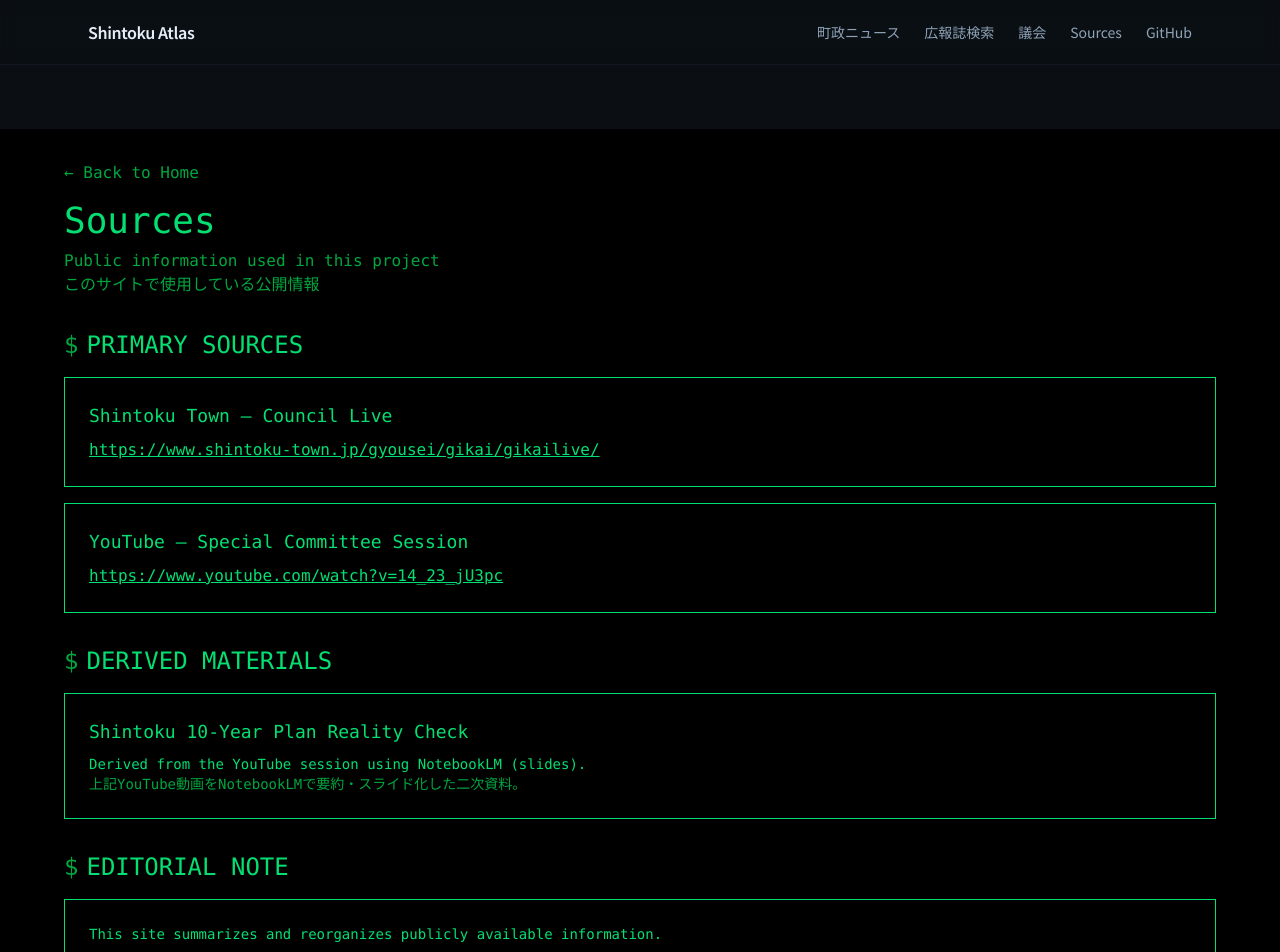
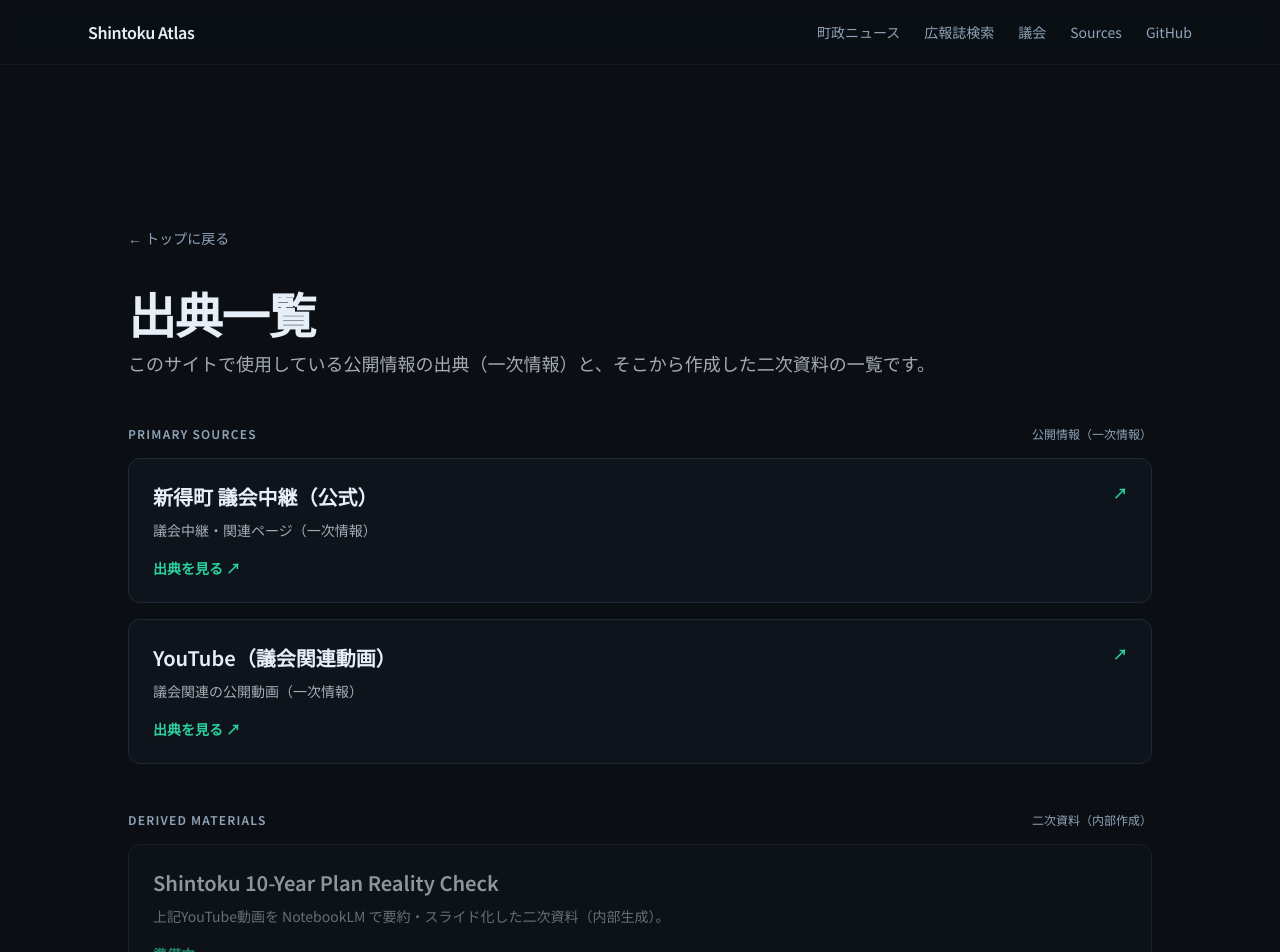
Before and after one commit to kentatorimoto/shintoku-platform, a Next.js app: page /sources in a window 1280 px wide. Shown: the top 952 px of the page. Built offline with nearby package versions, Linux system fonts and the light colour scheme.

Commit message:
Update home modules order and copy

```diff
--- a/app/page.tsx
+++ b/app/page.tsx
@@ -17,122 +17,155 @@ async function getLastSync() {
 
 export default async function Home() {
   const lastSync = await getLastSync()
+
   return (
     <main className="min-h-screen bg-base text-textMain font-sans p-8">
       <div className="max-w-6xl mx-auto">
         {/* Hero */}
-        <section className="max-w-2xl py-16 md:py-32 mb-16 md:mb-24">
-          <h2 className="text-6xl md:text-7xl font-bold tracking-tight leading-tight">
-            町を読む。
+<section className="max-w-3xl py-20 md:py-36 mb-16">
+  <h2 className="text-6xl md:text-7xl font-bold tracking-tight leading-tight break-keep">
+  町を、読む。
 </h2>
-          <p className="text-textMain/70 text-lg md:text-xl mt-5 md:mt-6">
-            公開情報から見える、新得町の現在地。
+
+  <p className="text-textMain/70 text-lg md:text-xl mt-6 leading-relaxed">
+    ニュースではなく、流れを見る。<br />
+    断片ではなく、構造を見る。
   </p>
-          <div className="mt-8 flex flex-col gap-3 md:flex-row md:items-center md:gap-4">
+
+  <div className="mt-10 flex flex-col gap-4 md:flex-row md:items-center md:gap-5">
     <Link
-              href="/announcements"
-              className="inline-flex items-center justify-center w-full md:w-auto bg-accent text-base font-semibold px-6 py-4 md:py-3 rounded-xl hover:bg-accentSoft transition-colors"
+      href="/process"
+      className="inline-flex items-center justify-center w-full md:w-auto bg-accent text-base font-semibold px-7 py-4 md:py-3 rounded-xl hover:bg-accentSoft transition-colors"
     >
-              町政ニュースを見る →
+      意思決定の流れを見る →
     </Link>
+
     <Link
-              href="/newsletters"
-              className="inline-flex items-center justify-center w-full md:w-auto border border-line text-textMain font-semibold px-6 py-4 md:py-3 rounded-xl hover:border-accent bg-transparent transition-colors"
+      href="/gikai"
+      className="inline-flex items-center justify-center w-full md:w-auto border border-line text-textMain font-semibold px-7 py-4 md:py-3 rounded-xl hover:border-accent bg-transparent transition-colors"
     >
-              広報誌を検索 →
+      議会の決定を見る →
     </Link>
   </div>
 </section>
+
+        {/* Unified Status Card */}
+        <section className="mb-14 md:mb-16">
+          <div className="bg-ink border border-line rounded-xl p-6 md:p-7 hover:border-accent transition-all">
+            <div className="flex flex-col md:flex-row md:items-center md:justify-between gap-6">
+              {/* left */}
+              <div>
+                <div className="text-textSub text-sm mb-2">STATUS</div>
+                <div className="text-2xl md:text-3xl font-semibold tracking-tight">
+                  <span className="text-accent">●</span> OPERATIONAL
+                </div>
+                <div className="text-textSub text-sm mt-2">
+                  Last sync:{" "}
+                  <span className="text-textMain/90 font-medium">
+                    {lastSync.date}
+                  </span>
+                </div>
               </div>
 
-      {/* Quick Stats */}
-      <div className="max-w-6xl mx-auto px-8 mb-24">
-        <div className="flex gap-12 text-textSub">
-          <div>
-            <div className="text-textMain font-semibold text-xl">20+</div>
-            <div className="text-sm">Data points</div>
+              {/* right stats */}
+              <div className="grid grid-cols-2 md:grid-cols-3 gap-4 md:gap-6">
+                <div className="bg-base/0 border border-line/60 rounded-lg px-4 py-3">
+                  <div className="text-textSub text-xs tracking-wide mb-1">
+                    DATA POINTS
                   </div>
-          <div>
-            <div className="text-textMain font-semibold text-xl">39</div>
-            <div className="text-sm">Newsletters</div>
+                  <div className="text-textMain font-semibold text-lg">20+</div>
                 </div>
-          <div>
-            <div className="text-textMain font-semibold text-xl">Daily</div>
-            <div className="text-sm">Auto sync</div>
+
+                <div className="bg-base/0 border border-line/60 rounded-lg px-4 py-3">
+                  <div className="text-textSub text-xs tracking-wide mb-1">
+                    NEWSLETTERS
                   </div>
-          <div>
-            <div className="text-textMain font-semibold text-xl">Open</div>
-            <div className="text-sm">Source</div>
+                  <div className="text-textMain font-semibold text-lg">39</div>
+                </div>
+
+                <div className="bg-base/0 border border-line/60 rounded-lg px-4 py-3 hidden md:block">
+                  <div className="text-textSub text-xs tracking-wide mb-1">
+                    AUTO SYNC
+                  </div>
+                  <div className="text-textMain font-semibold text-lg">Daily</div>
                 </div>
               </div>
             </div>
 
-      <div className="max-w-6xl mx-auto">
-        {/* ステータス */}
-        <div className="mb-12 grid grid-cols-1 md:grid-cols-3 gap-4">
-          <div className="bg-ink border border-line rounded-xl p-6 hover:border-accent transition-all">
-            <div className="text-textSub text-sm mb-1">STATUS</div>
-            <div className="text-2xl">
-              <span className="text-accent">●</span> OPERATIONAL
+            {/* small note row (mobile extra) */}
+            <div className="mt-5 md:hidden text-textSub text-sm">
+              Auto sync: <span className="text-textMain/90">Daily</span>
             </div>
           </div>
-          <div className="bg-ink border border-line rounded-xl p-6 hover:border-accent transition-all">
-            <div className="text-textSub text-sm mb-1">DATA POINTS</div>
-            <div className="text-2xl">20+</div>
-          </div>
-          <div className="bg-ink border border-line rounded-xl p-6 hover:border-accent transition-all">
-            <div className="text-textSub text-sm mb-1">LAST SYNC</div>
-            <div className="text-2xl">{lastSync.date}</div>
-          </div>
-        </div>
+        </section>
 
-        {/* モジュール */}
-        <div>
+       {/* Modules */}
+<section>
   <h2 className="text-2xl font-bold mb-6">ACTIVE MODULES</h2>
 
   <div className="grid grid-cols-1 md:grid-cols-2 gap-4">
-            <Link href="/announcements" className="bg-ink border border-line rounded-xl p-6 hover:border-accent transition-all">
-              <h3 className="text-xl font-semibold mb-2">町政ニュース</h3>
-              <p className="text-textSub mb-4">新得町の最新お知らせを自動収集・検索</p>
-              <div className="text-sm text-accent">
-                → 一覧を見る
+
+    {/* 1. 意思決定プロセス */}
+    <Link
+      href="/process"
+      className="bg-ink border border-line rounded-xl p-6 hover:border-accent transition-all"
+    >
+      <h3 className="text-xl font-semibold mb-2">意思決定プロセス</h3>
+      <p className="text-textSub mb-4">
+        町の動きが、一本の線でわかる
+      </p>
+      <div className="text-sm text-accent font-medium">
+        → 流れを見る
       </div>
     </Link>
 
-            <Link href="/newsletters" className="bg-ink border border-line rounded-xl p-6 hover:border-accent transition-all">
-              <h3 className="text-xl font-semibold mb-2">広報しんとくアーカイブ</h3>
-              <p className="text-textSub mb-4">広報誌PDF検索・全文検索</p>
-              <div className="text-sm text-accent">
-                → 一覧を見る
+    {/* 2. 議会（議決結果） */}
+    <Link
+      href="/gikai"
+      className="bg-ink border border-line rounded-xl p-6 hover:border-accent transition-all"
+    >
+      <h3 className="text-xl font-semibold mb-2">議会（議決結果）</h3>
+      <p className="text-textSub mb-4">
+        何が決まり、どう決まったかを探す
+      </p>
+      <div className="text-sm text-accent font-medium">
+        → 議決を探す
       </div>
     </Link>
 
-            <Link href="/process" className="bg-ink border border-line rounded-xl p-6 hover:border-accent transition-all">
-              <h3 className="text-xl font-semibold mb-2">意思決定プロセス</h3>
-              <p className="text-textSub mb-4">町の課題・議論・計画策定の流れを可視化</p>
-              <div className="text-sm text-accent">
-                → 一覧を見る
+    {/* 3. 町政ニュース */}
+    <Link
+      href="/announcements"
+      className="bg-ink border border-line rounded-xl p-6 hover:border-accent transition-all"
+    >
+      <h3 className="text-xl font-semibold mb-2">町政ニュース</h3>
+      <p className="text-textSub mb-4">
+        新得町の最新お知らせを自動収集・検索
+      </p>
+      <div className="text-sm text-accent font-medium">
+        → 最新を見る
       </div>
     </Link>
 
-            <div className="bg-ink border border-line rounded-xl p-6 opacity-40">
-              <h3 className="text-xl font-semibold mb-2">イベントカレンダー</h3>
-              <p className="text-textSub mb-4">町内イベント情報の統合表示</p>
-              <div className="text-sm text-textSub">
-                開発中 ...
-              </div>
-            </div>
-
-            <Link href="/gikai" className="bg-ink border border-line rounded-xl p-6 hover:border-accent transition-all">
-              <h3 className="text-xl font-semibold mb-2">議会（議決結果）</h3>
-              <p className="text-textSub mb-4">議決結果の検索・閲覧</p>
-              <div className="text-sm text-accent">
-                → 一覧を見る
+    {/* 4. 広報しんとくアーカイブ */}
+    <Link
+      href="/newsletters"
+      className="bg-ink border border-line rounded-xl p-6 hover:border-accent transition-all"
+    >
+      <h3 className="text-xl font-semibold mb-2">
+        広報しんとくアーカイブ
+      </h3>
+      <p className="text-textSub mb-4">
+        広報誌PDF検索・全文検索
+      </p>
+      <div className="text-sm text-accent font-medium">
+        → 記事を探す
       </div>
     </Link>
+
   </div>
-        </div>
+</section>
       </div>
     </main>
-  );
+  )
 }
--- a/app/process/issues/page.tsx
+++ b/app/process/issues/page.tsx
@@ -28,6 +28,8 @@ interface Issue {
 const THEME_LABELS: Record<string, string> = {
   agriculture: "農業・産業",
   tourism: "観光",
+  health: "健康・福祉",
+  community: "地域・参加",
   finance: "財政",
 }
 
--- a/app/sources/page.tsx
+++ b/app/sources/page.tsx
@@ -1,89 +1,144 @@
-import Link from 'next/link';
+import Link from "next/link"
+
+type SourceItem = {
+  title: string
+  url: string
+  note?: string
+}
+
+const PRIMARY_SOURCES: SourceItem[] = [
+  {
+    title: "新得町 議会中継（公式）",
+    url: "https://www.shintoku-town.jp/gyousei/gikai/gikailive/",
+    note: "議会中継・関連ページ（一次情報）",
+  },
+  {
+    title: "YouTube（議会関連動画）",
+    url: "https://www.youtube.com/watch?v=14_23_jU3pc",
+    note: "議会関連の公開動画（一次情報）",
+  },
+]
+
+const DERIVED_MATERIALS: SourceItem[] = [
+  {
+    title: "Shintoku 10-Year Plan Reality Check",
+    url: "#",
+    note: "上記YouTube動画を NotebookLM で要約・スライド化した二次資料（内部生成）。",
+  },
+]
+
+function SourceCard({ item }: { item: SourceItem }) {
+  const isExternal = item.url.startsWith("http")
+  const isPlaceholder = item.url === "#"
+
+  const CardInner = (
+    <div
+      className={`bg-ink border border-line rounded-xl p-6 transition-all ${
+        isPlaceholder ? "opacity-60" : "hover:border-accent"
+      }`}
+    >
+      <div className="flex items-start justify-between gap-4">
+        <div className="min-w-0">
+          <h3 className="text-xl font-semibold text-textMain">
+            {item.title}
+          </h3>
+
+          {item.note && (
+            <p className="text-textMain/70 text-sm mt-2 leading-relaxed">
+              {item.note}
+            </p>
+          )}
+
+          <div className="mt-4 text-sm text-accent font-semibold">
+            {isPlaceholder ? "準備中" : isExternal ? "出典を見る ↗" : "開く →"}
+          </div>
+        </div>
+
+        <div className="shrink-0 text-accent text-sm font-semibold">
+          {isPlaceholder ? "" : isExternal ? "↗" : "→"}
+        </div>
+      </div>
+    </div>
+  )
+
+  // まだリンクを踏ませない（# の場合）
+  if (isPlaceholder) return <div>{CardInner}</div>
+
+  // 外部URLは a、内部は Link
+  if (isExternal) {
+    return (
+      <a href={item.url} target="_blank" rel="noopener noreferrer">
+        {CardInner}
+      </a>
+    )
+  }
+  return <Link href={item.url}>{CardInner}</Link>
+}
 
 export default function SourcesPage() {
   return (
-    <main className="min-h-screen bg-black text-green-400 font-mono p-8">
-      <div className="max-w-6xl mx-auto">
-        <header className="mb-8">
-          <Link href="/" className="text-green-600 hover:text-green-400 mb-4 inline-block">
-            ← Back to Home
+    <main className="min-h-screen bg-base text-textMain font-sans px-8 py-16 md:py-24">
+      <div className="max-w-5xl mx-auto">
+        {/* Back */}
+        <div className="mb-10">
+          <Link
+            href="/"
+            className="text-textSub text-sm hover:text-textMain transition-colors inline-block"
+          >
+            ← トップに戻る
           </Link>
-          <h1 className="text-4xl mb-2">Sources</h1>
-          <p className="text-green-600">
-            Public information used in this project
-          </p>
-          <p className="text-green-600">
-            このサイトで使用している公開情報
+        </div>
+
+        {/* Title */}
+        <header className="mb-12">
+          <h1 className="text-4xl md:text-5xl font-bold tracking-tight">
+            出典一覧
+          </h1>
+          <p className="text-textMain/70 text-lg mt-3 leading-relaxed">
+            このサイトで使用している公開情報の出典（一次情報）と、そこから作成した二次資料の一覧です。
           </p>
         </header>
 
-        {/* Primary Sources */}
-        <section className="mb-8">
-          <h2 className="text-2xl mb-4 flex items-center">
-            <span className="text-green-600 mr-2">$</span>
-            PRIMARY SOURCES
-          </h2>
-          <div className="space-y-4">
-            <div className="border border-green-400 p-6">
-              <h3 className="text-lg mb-2">Shintoku Town &ndash; Council Live</h3>
-              <a
-                href="https://www.shintoku-town.jp/gyousei/gikai/gikailive/"
-                target="_blank"
-                rel="noopener noreferrer"
-                className="text-green-400 hover:text-green-300 underline break-all"
-              >
-                https://www.shintoku-town.jp/gyousei/gikai/gikailive/
-              </a>
-            </div>
-            <div className="border border-green-400 p-6">
-              <h3 className="text-lg mb-2">YouTube &ndash; Special Committee Session</h3>
-              <a
-                href="https://www.youtube.com/watch?v=14_23_jU3pc"
-                target="_blank"
-                rel="noopener noreferrer"
-                className="text-green-400 hover:text-green-300 underline break-all"
-              >
-                https://www.youtube.com/watch?v=14_23_jU3pc
-              </a>
-            </div>
+        {/* Primary */}
+        <section className="mb-12">
+          <div className="flex items-baseline justify-between gap-4 mb-4">
+            <h2 className="text-xs font-semibold text-textSub uppercase tracking-widest">
+              Primary Sources
+            </h2>
+            <span className="text-textSub text-xs">公開情報（一次情報）</span>
+          </div>
+
+          <div className="grid grid-cols-1 gap-4">
+            {PRIMARY_SOURCES.map((item) => (
+              <SourceCard key={item.title} item={item} />
+            ))}
           </div>
         </section>
 
-        {/* Derived Materials */}
-        <section className="mb-8">
-          <h2 className="text-2xl mb-4 flex items-center">
-            <span className="text-green-600 mr-2">$</span>
-            DERIVED MATERIALS
-          </h2>
-          <div className="border border-green-400 p-6">
-            <h3 className="text-lg mb-2">Shintoku 10-Year Plan Reality Check</h3>
-            <p className="text-sm">
-              Derived from the YouTube session using NotebookLM (slides).
-            </p>
-            <p className="text-green-600 text-sm">
-              上記YouTube動画をNotebookLMで要約・スライド化した二次資料。
-            </p>
+        {/* Derived */}
+        <section>
+          <div className="flex items-baseline justify-between gap-4 mb-4">
+            <h2 className="text-xs font-semibold text-textSub uppercase tracking-widest">
+              Derived Materials
+            </h2>
+            <span className="text-textSub text-xs">二次資料（内部作成）</span>
           </div>
-        </section>
 
-        {/* Editorial Note */}
-        <section>
-          <h2 className="text-2xl mb-4 flex items-center">
-            <span className="text-green-600 mr-2">$</span>
-            EDITORIAL NOTE
-          </h2>
-          <div className="border border-green-400 p-6 space-y-2 text-sm">
-            <p>This site summarizes and reorganizes publicly available information.</p>
-            <p>For official statements, please refer to the primary sources above.</p>
-            <p className="text-green-600 mt-2">
-              本サイトは公開情報を要約・再編集しています。
-            </p>
-            <p className="text-green-600">
-              正式な発表は一次情報をご確認ください。
+          <div className="grid grid-cols-1 gap-4">
+            {DERIVED_MATERIALS.map((item) => (
+              <SourceCard key={item.title} item={item} />
+            ))}
+          </div>
+
+          {/* Note */}
+          <div className="mt-8 bg-ink border border-line rounded-xl p-6">
+            <h3 className="text-lg font-semibold">注意</h3>
+            <p className="text-textMain/70 text-sm mt-2 leading-relaxed">
+              二次資料は、公開情報の理解を助けるための要約・整理です。正確な内容は必ず一次情報をご確認ください。
             </p>
           </div>
         </section>
       </div>
     </main>
-  );
+  )
 }
```
Also changed, not shown: app/gikai/page.tsx (+13 -11 lines), app/process/page.tsx (+18 -30 lines), data/process.json (+34 -34 lines). Lines whose indentation alone changed are shown as unchanged.
